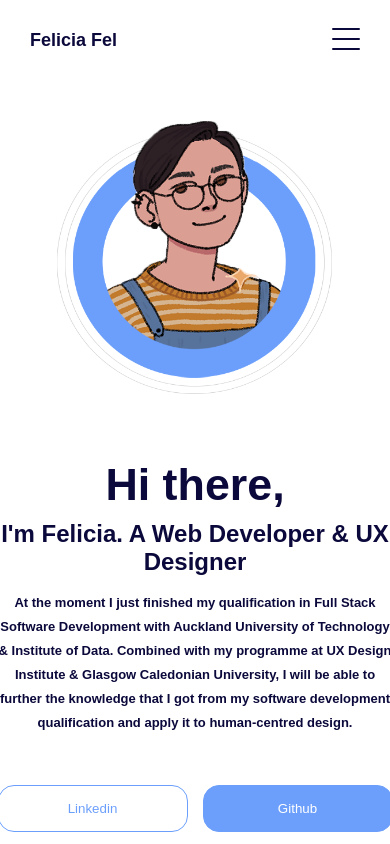
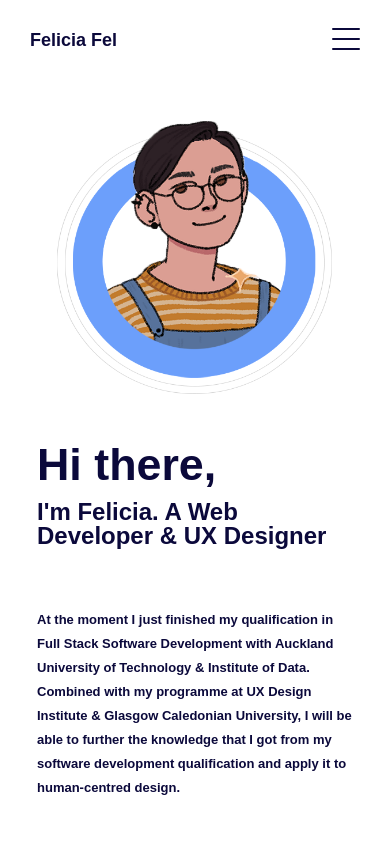
Before and after one commit to applescan/Portfolio-Website-v2, a React (Create React App) app: page / in a window 390 px wide. Shown: the top 844 px of the page. Built offline with nearby package versions, Linux system fonts and the light colour scheme; a web font is replaced by a local one.

Commit message:
Mobile responsive

```diff
--- a/src/components/Sections/About.jsx
+++ b/src/components/Sections/About.jsx
@@ -7,7 +7,7 @@ export default function Services() {
       <div className="container">
         <HeaderInfo>
           <h1 className="font40 extraBold whiteColor">A bit about me</h1>
-          <p className="font16 whiteColor semiBold">
+          <p className="font15 whiteColor semiBold">
             Innovative, goal-oriented individual with three years of experience in the telecommunications industry designing user interfaces for websites and mobile apps.
             Able to work on a complex framework with a track record of success. Competent in building user interfaces, writing and testing code, debugging complicated/simple problems,
             and putting new features into practice based on user feedback.
--- a/src/components/Sections/Header.jsx
+++ b/src/components/Sections/Header.jsx
@@ -16,8 +16,10 @@ export default function Header() {
     <Wrapper id="home" className="container flexSpaceCenter">
       <LeftSide className="flexCenter">
         <div>
-          <h1 className="extraBold font60">Hi there, </h1>
-          <h2>I'm Felicia. A Web Developer & UX Designer</h2>
+          <HeaderP>
+            <h1 className="extraBold font60">Hi there, </h1>
+            <h2>I'm Felicia. A Web Developer & UX Designer</h2>
+          </HeaderP>
           <HeaderP className="font15 semiBold">
             At the moment I just finished my qualification in Full Stack Software Development with Auckland University of Technology &
             Institute of Data. Combined with my programme at UX Design Institute & Glasgow Caledonian University,
@@ -65,11 +67,9 @@ const LeftSide = styled.div`
   @media (max-width: 960px) {
     width: 100%;
     order: 2;
-    margin: 50px 0;
-    text-align: center;
+    text-align: left;
   }
   @media (max-width: 560px) {
-    margin: 50px 0 50px 0;
   }
 `;
 const RightSide = styled.div`
@@ -79,6 +79,7 @@ const RightSide = styled.div`
     width: 100%;
     order: 1;
     margin-top: 30px;
+    v
   }
 `;
 const HeaderP = styled.div`
@@ -86,8 +87,8 @@ const HeaderP = styled.div`
   padding: 15px 0 50px 0;
   line-height: 1.5rem;
   @media (max-width: 960px) {
-    padding: 15px 0 50px 0;
-    text-align: center;
+    padding: 30px 10%;
+    text-align: left;
     max-width: 100%;
   }
 `;
@@ -136,5 +137,6 @@ const DotsWrapper = styled.div`
 const ButtonsRow = styled.div`
   @media (max-width: 860px) {
     justify-content: space-evenly;
+    padding: 10% 10% 15% 10%;
   }
 `;
--- a/src/components/Sections/Pricing.jsx
+++ b/src/components/Sections/Pricing.jsx
@@ -7,7 +7,7 @@ export default function Pricing() {
   return (
     <Wrapper id="resume">
       <div className="blueBg">
-        <div className="container" style={{ padding: '10% 3%' }}>
+        <div className="container" style={{ padding: '10% 5%' }}>
           <HeaderInfo>
             <h1 className="font40 extraBold whiteColor">Resume</h1>
             <br></br>
--- a/src/screens/Airscammer.jsx
+++ b/src/screens/Airscammer.jsx
@@ -158,7 +158,7 @@ const Wrapper = styled.section`
         padding: 10% 10% 5% 10%;
         width: 100%;
         @media (max-width: 860px) {
-          padding: 20% 10% 10% 10%;
+          padding: 25% 10% 10% 10%;
   }
         `;
 
--- a/src/screens/Cti.jsx
+++ b/src/screens/Cti.jsx
@@ -84,7 +84,7 @@ const Wrapper = styled.section`
         padding: 10% 10% 5% 10%;
         width: 100%;
         @media (max-width: 860px) {
-          padding: 20% 10% 10% 10%;
+          padding: 25% 10% 10% 10%;
   }
         `;
 
--- a/src/screens/Dpm.jsx
+++ b/src/screens/Dpm.jsx
@@ -108,7 +108,7 @@ const Wrapper = styled.section`
         padding: 10% 10% 5% 10%;
         width: 100%;
         @media (max-width: 860px) {
-          padding: 20% 10% 10% 10%;
+          padding: 25% 10% 10% 10%;
   }
         `;
 
--- a/src/screens/Mixtape.jsx
+++ b/src/screens/Mixtape.jsx
@@ -159,7 +159,7 @@ const Wrapper = styled.section`
         padding: 10% 10% 5% 10%;
         width: 100%;
         @media (max-width: 860px) {
-          padding: 20% 10% 10% 10%;
+          padding: 25% 10% 10% 10%;
   }
         `;
 
--- a/src/screens/NZLocum.jsx
+++ b/src/screens/NZLocum.jsx
@@ -144,7 +144,7 @@ const Wrapper = styled.section`
         padding: 10% 10% 5% 10%;
         width: 100%;
         @media (max-width: 860px) {
-          padding: 20% 10% 10% 10%;
+          padding: 25% 10% 10% 10%;
   }
         `;
 
--- a/src/screens/Talk.jsx
+++ b/src/screens/Talk.jsx
@@ -74,7 +74,7 @@ const Wrapper = styled.section`
         padding: 10% 10% 5% 10%;
         width: 100%;
         @media (max-width: 860px) {
-          padding: 20% 10% 10% 10%;
+          padding: 25% 10% 10% 10%;
   }
         `;
 
```
Also changed, not shown: 5 other files (tests, documents, lock files or other folders).
